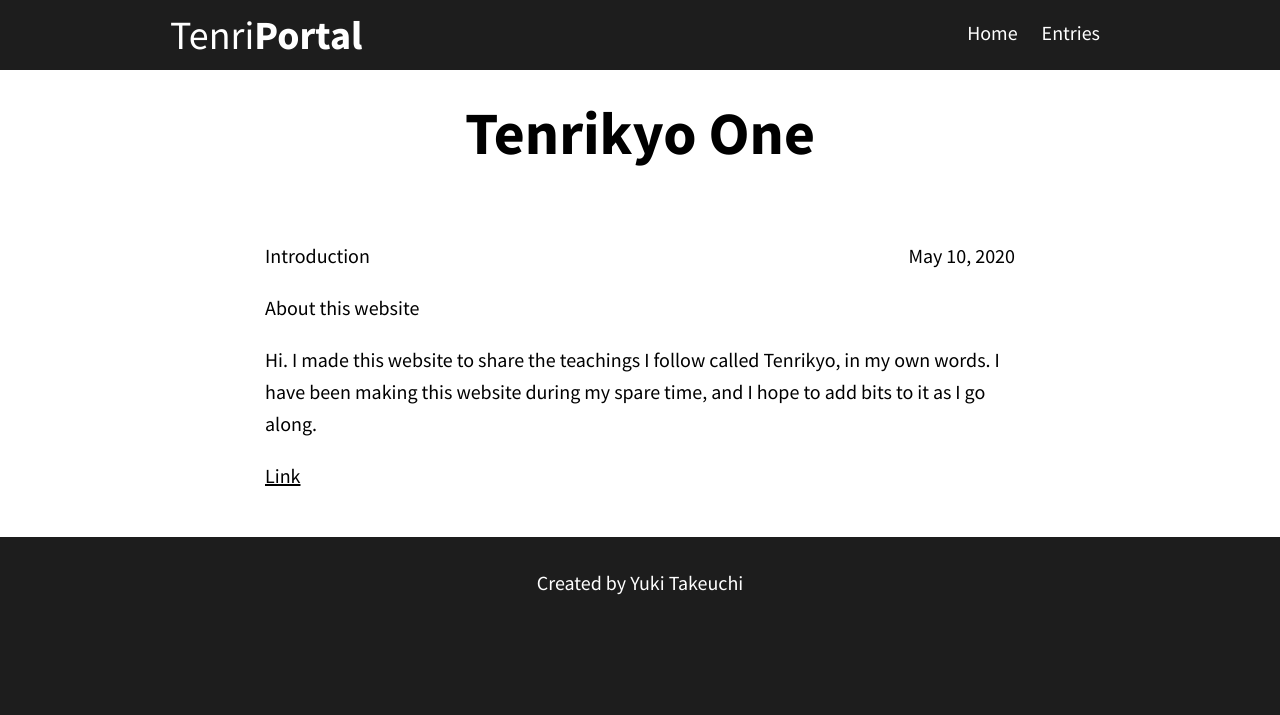
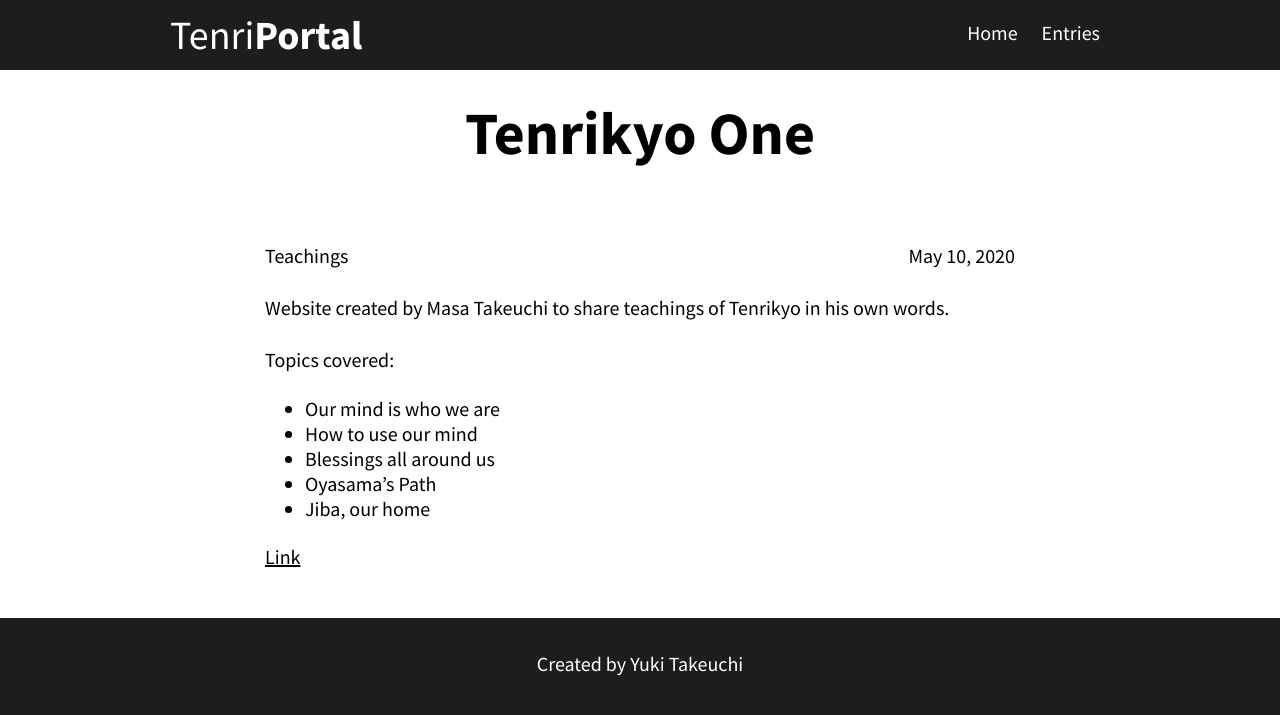
Before and after one commit to yukihitolouis/yukihitolouis.github.io, a Jekyll site: the page built from _posts/2020-05-10-tenrikyo-one.md, in a window 1280 px wide. Shown: the top 715 px of the page. Built offline with Jekyll 4.4.1, drawn with Linux system fonts in a browser that asks for light colours.

Commit message:
Edited 2020-05-10-tenrikyo-one.md, 2020-05-10-tenrikyo-online.md, 2020-05-10-tenrikyo-resource.md

```diff
--- a/_posts/2020-05-10-tenrikyo-one.md
+++ b/_posts/2020-05-10-tenrikyo-one.md
@@ -1,12 +1,16 @@
 ---
 layout: post
-category: Introduction
+category: Teachings
 author: Yuki Takeuchi
 ---
 
-About this website
+Website created by Masa Takeuchi to share teachings of Tenrikyo in his own words.
 
-Hi. I made this website to share the teachings I follow called Tenrikyo, in my own words.
-I have been making this website during my spare time, and I hope to add bits to it as I go along.
+Topics covered:
+- Our mind is who we are
+- How to use our mind
+- Blessings all around us
+- Oyasama's Path
+- Jiba, our home
 
 [Link](http://tenrikyo.one/)
```
Also changed, not shown: _posts/2020-05-10-tenrikyo-online.md (+13 -0 lines), _posts/2020-05-10-tenrikyo-resource.md (+2 -1 lines).
